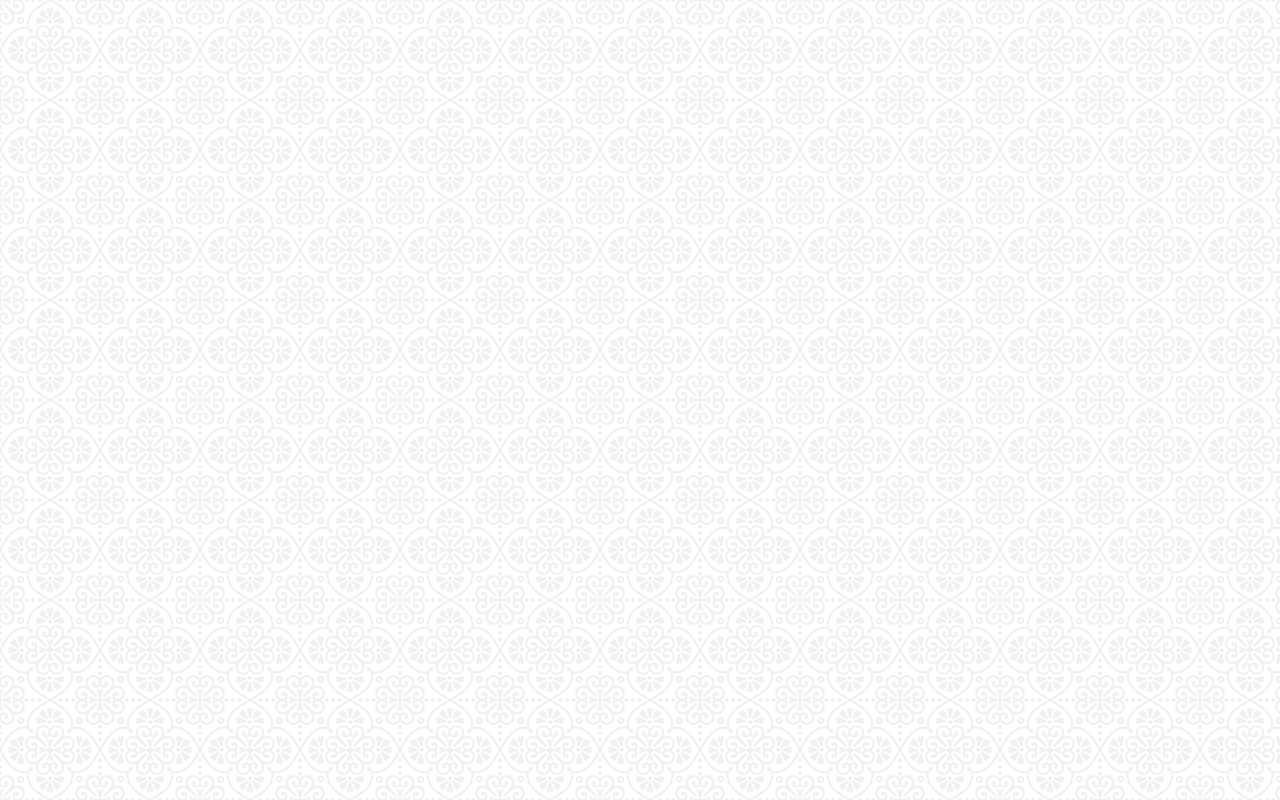
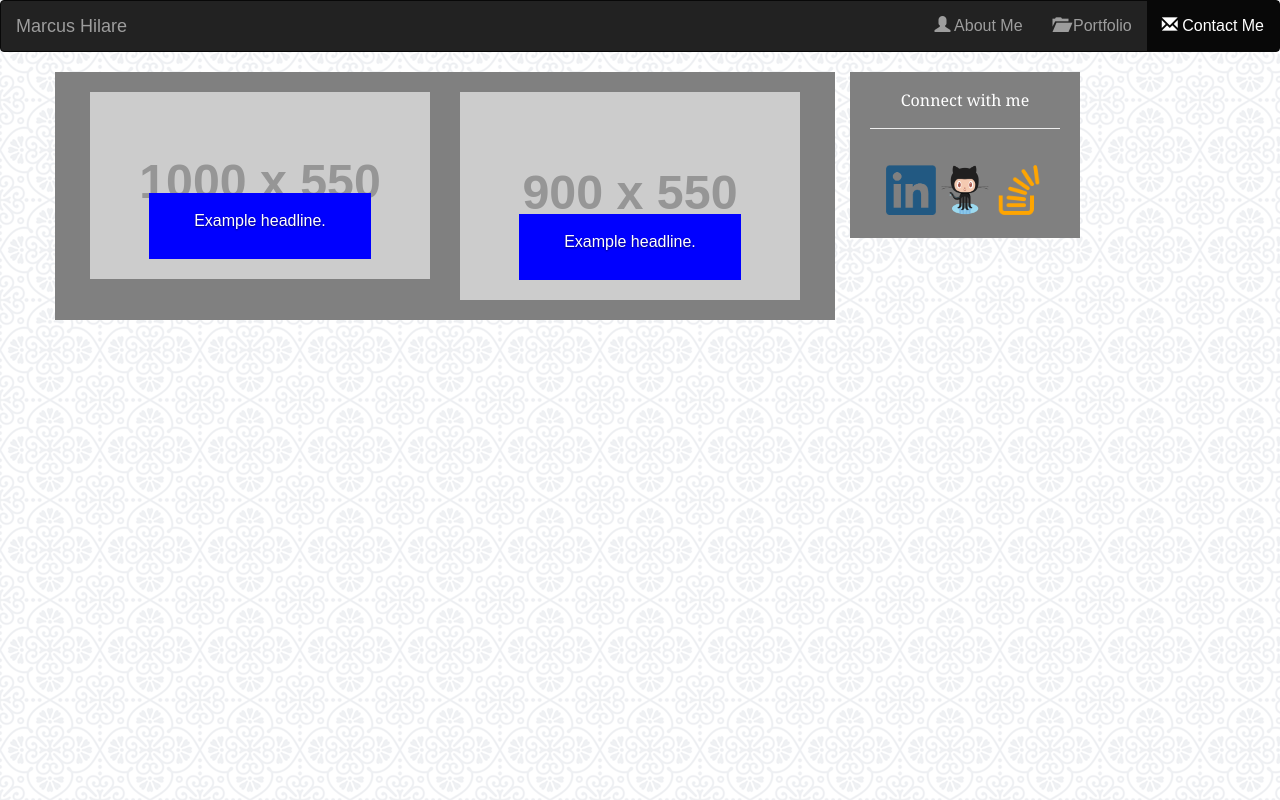
Before and after one commit to marcushilaire/Bootstrap-Portfolio, a plain HTML site: page portfolio.html in a window 1280 px wide. Drawn offline with nearby package versions, Linux system fonts and the light colour scheme; placeholder pictures from the web are drawn by us.

Commit message:
Framework for portfolio.html complete

```diff
--- a/assets/css/style.css
+++ b/assets/css/style.css
@@ -37,3 +37,8 @@ h2, h3{
     height: 200px;
 }
 /* contact me page */
+
+.carousel-caption{
+    background-color: blue;
+    /* width: 100%; */
+}
--- a/portfolio.html
+++ b/portfolio.html
@@ -10,6 +10,66 @@
     <link rel="stylesheet" type="text/css" href="./assets/css/style.css">
 </head>
 <body>
+    <nav class="navbar navbar-inverse">
+        <div class="container-fluid">
+            <div class="navbar-header">
+                <h1 class="navbar-brand"> Marcus Hilare</h1>
+            </div>
+                <ul class="nav navbar-nav navbar-right">
+                    <li><a href="./index.html"><span class="glyphicon glyphicon-user"></span> About Me</a></li>
+                    <li><a href="./portfolio.html"><span class="glyphicon glyphicon-folder-open"></span> Portfolio</a></li>
+                    <li class="active"><a href="./contact.html"><span class="glyphicon glyphicon-envelope"></span> Contact Me</span></a></li>
+                </ul>
+            </div>
+    </nav>
+<!--navbar-->
+     <div class="container">
+        <div class="row">
+                <div class="col-sm-8" id="content">
 
+                    <div class="col-md-6">
+
+                        <img src="http://placehold.it/1000x550" alt="test" class="img-responsive">
+
+                        <div class="carousel-caption">
+                          <h1>Example headline.</h1>
+                        </div>
+
+                     </div>
+                          <div class="col-md-6">
+
+                        <img src="http://placehold.it/900x550" alt="test" class="img-responsive">
+
+                        <div class="carousel-caption">
+                          <h1>Example headline.</h1>
+                        </div>
+
+                     </div>
+
+                    </div><!-- col 1-->
+                     <!--content-->
+                     <div class="col-sm-4" id="connect">
+                            <h3>Connect with me</h3>
+                                <hr>
+                                <br>
+                            <a class="socialmedia"
+                                href="https://www.linkedin.com/in/marcus-hilaire-724b3060/" target= "_blank">
+                                <img class="social media" src="./assets/images/linkedin-logo.png" width="50px" height="50px">
+                            </a>
+
+                            <a class="socialmedia"
+                                href="https://github.com/marcushilaire" target="_blank">
+                                <img class="social media" src="./assets/images/Octocat.png" width="50px" height="50px">
+                            </a>
+
+                            <a class= "socialmedia"
+                                href= "https://stackoverflow.com/users/9245297/marcushilaire?tab=profile" target="_blank">
+                                <img class="social media" src="./assets/images/Stackoverflow.png" width="50px" height="50px">
+                            </a>
+                        </div> <!-- col 2-->
+                        <!--connect-->
+             </div><!--row -->
+
+</div> <!--container-->
 </body>
 </html>
```
